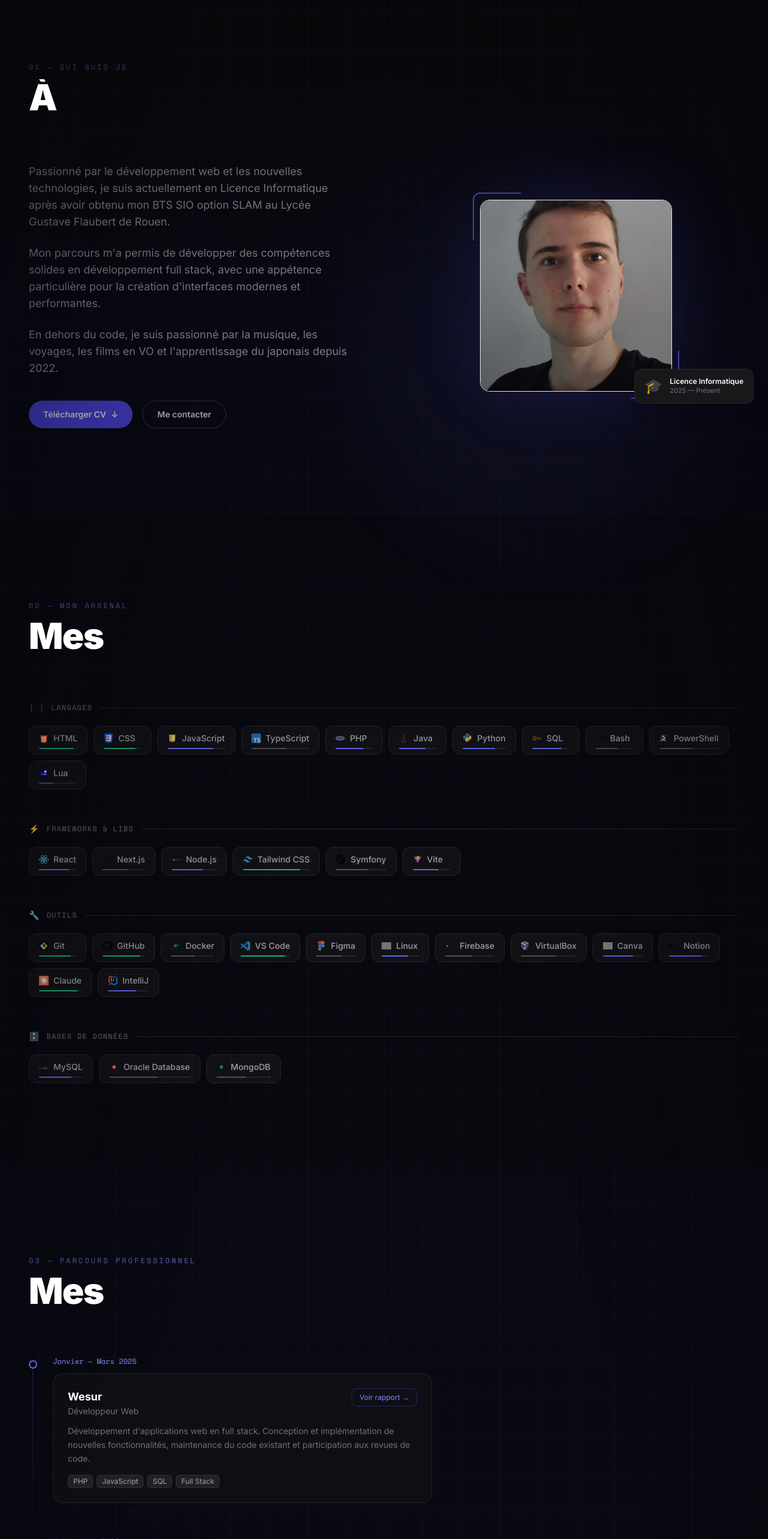
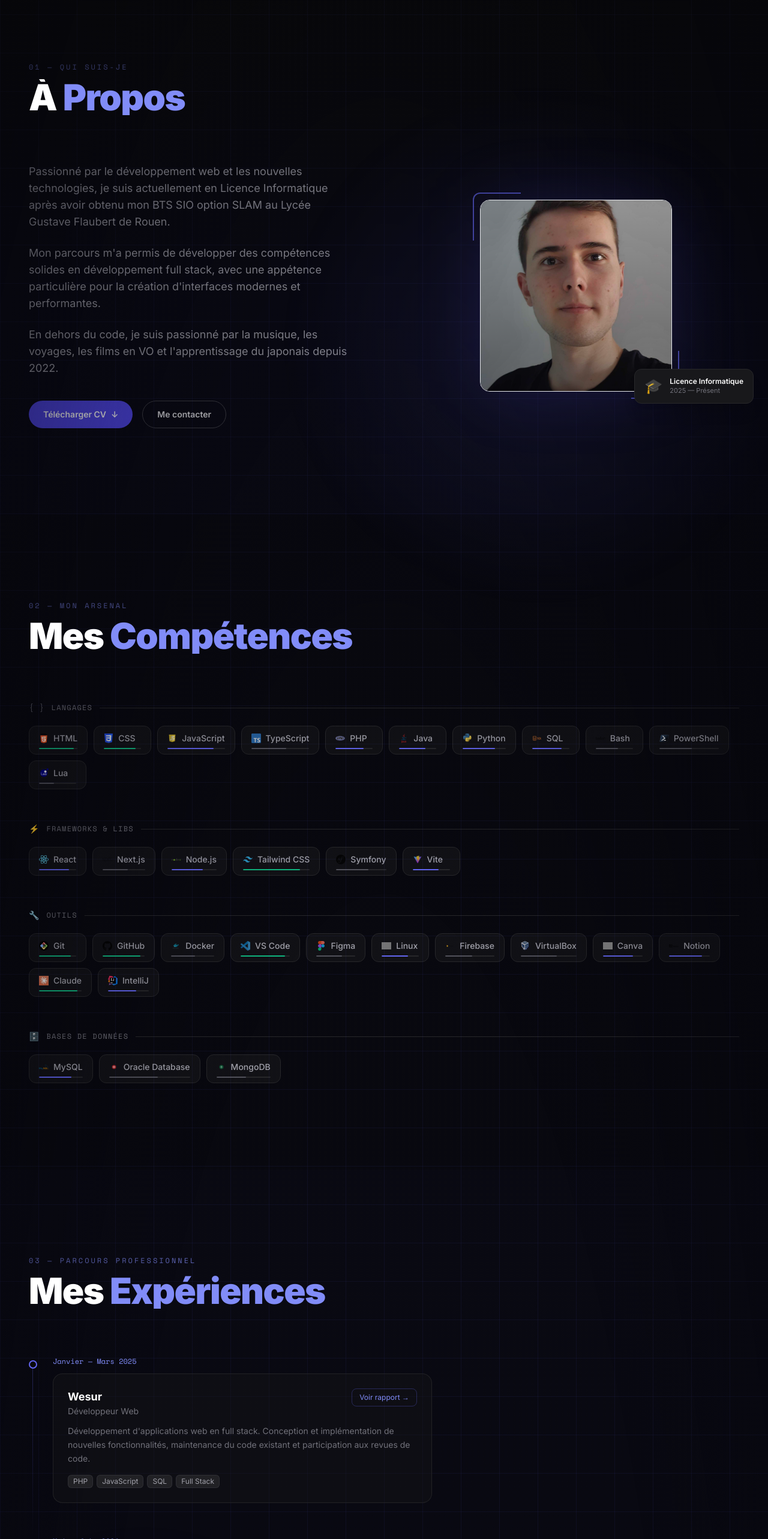
Before and after one commit to JRMi27/portfolio, a React (Vite) app: page / in a window 1280 px wide. Shown: the part 840-3406 px from the top of the page at 60% size. Built offline with nearby package versions, Linux system fonts and the light colour scheme; grey boxes are pictures that could not be loaded.

Commit message:
add background

```diff
--- a/src/components/sections/About.jsx
+++ b/src/components/sections/About.jsx
@@ -13,7 +13,7 @@ export default function About() {
 
   return (
     <section id="about" className="py-28 md:py-36 px-6 md:px-12 max-w-7xl mx-auto">
-      <SectionHeader number="01" title={t.about.title} subtitle={t.about.subtitle} />
+      <SectionHeader number="01" title={t.about.title} titleAccent={t.about.titleAccent} subtitle={t.about.subtitle} />
 
       <div ref={ref} className="grid md:grid-cols-2 gap-16 lg:gap-24 items-center">
         <div className="space-y-6 order-2 md:order-1">
--- a/src/components/sections/Contact.jsx
+++ b/src/components/sections/Contact.jsx
@@ -42,7 +42,7 @@ export default function Contact() {
   return (
     <section id="contact" className="py-28 md:py-36 px-6 md:px-12">
       <div className="max-w-3xl mx-auto">
-        <SectionHeader number="07" title={t.contact.title} subtitle={t.contact.subtitle} />
+        <SectionHeader number="07" title={t.contact.title} titleAccent={t.contact.titleAccent} subtitle={t.contact.subtitle} />
 
         <motion.div
           ref={ref}
--- a/src/components/sections/Experience.jsx
+++ b/src/components/sections/Experience.jsx
@@ -66,7 +66,7 @@ export default function Experience() {
   return (
     <section id="experience" className="py-28 md:py-36 px-6 md:px-12">
       <div className="max-w-7xl mx-auto">
-        <SectionHeader number="03" title={t.experience.title} subtitle={t.experience.subtitle} />
+        <SectionHeader number="03" title={t.experience.title} titleAccent={t.experience.titleAccent} subtitle={t.experience.subtitle} />
         <div className="max-w-2xl">
           {t.experience.items.map((exp, i) => (
             <ExpCard key={exp.company} exp={exp} viewReport={t.experience.viewReport} index={i} />
--- a/src/components/sections/Parcours.jsx
+++ b/src/components/sections/Parcours.jsx
@@ -127,7 +127,7 @@ export default function Parcours() {
   return (
     <section id="parcours" className="py-28 md:py-36 px-6 md:px-12">
       <div className="max-w-7xl mx-auto">
-        <SectionHeader number="05" title={t.parcours.title} subtitle={t.parcours.subtitle} />
+        <SectionHeader number="05" title={t.parcours.title} titleAccent={t.parcours.titleAccent} subtitle={t.parcours.subtitle} />
 
         {/* Main tabs */}
         <div className="flex gap-2.5 mb-12">
--- a/src/components/sections/Projects.jsx
+++ b/src/components/sections/Projects.jsx
@@ -115,7 +115,7 @@ export default function Projects() {
   return (
     <section id="projects" className="py-28 md:py-36 px-6 md:px-12 bg-zinc-950/40">
       <div className="max-w-7xl mx-auto">
-        <SectionHeader number="04" title={t.projects.title} subtitle={t.projects.subtitle} />
+        <SectionHeader number="04" title={t.projects.title} titleAccent={t.projects.titleAccent} subtitle={t.projects.subtitle} />
         <div className="grid md:grid-cols-2 lg:grid-cols-3 gap-5 md:gap-6">
           {projects.map((p, i) => (
             <ProjectCard key={p.title} project={p} index={i} />
--- a/src/components/sections/Veille.jsx
+++ b/src/components/sections/Veille.jsx
@@ -457,7 +457,7 @@ export default function Veille() {
   return (
     <section id="veille" className="py-28 md:py-36 px-6 md:px-12">
       <div className="max-w-7xl mx-auto">
-        <SectionHeader number="06" title={t.veille.title} subtitle={t.veille.subtitle} />
+        <SectionHeader number="06" title={t.veille.title} titleAccent={t.veille.titleAccent} subtitle={t.veille.subtitle} />
         <div className="space-y-20 md:space-y-28">
           {topics.map((topic, i) => (
             <TopicCard key={topic.num} topic={topic} index={i} />
--- a/src/components/ui/SectionHeader.jsx
+++ b/src/components/ui/SectionHeader.jsx
@@ -1,7 +1,7 @@
 import { motion } from 'framer-motion'
 import { useInView } from 'react-intersection-observer'
 
-export default function SectionHeader({ number, title, subtitle }) {
+export default function SectionHeader({ number, title, titleAccent, subtitle }) {
   const { ref, inView } = useInView({ triggerOnce: true, threshold: 0.4 })
 
   return (
@@ -21,7 +21,9 @@ export default function SectionHeader({ number, title, subtitle }) {
           animate={inView ? { y: '0%' } : {}}
           transition={{ duration: 0.7, delay: 0.08, ease: [0.22, 1, 0.36, 1] }}
         >
-          {title}
+          {title}{titleAccent && (
+            <> <span className="text-indigo-400">{titleAccent}</span></>
+          )}
         </motion.h2>
       </div>
     </div>
```
